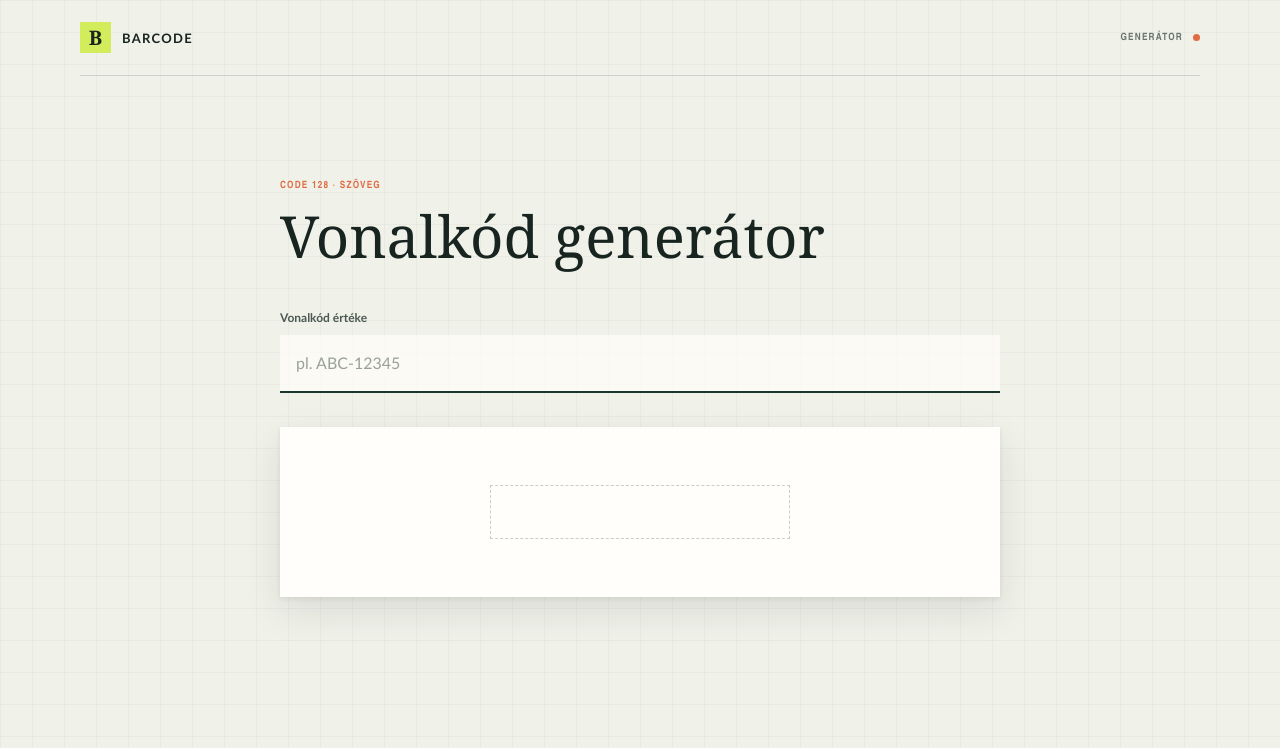
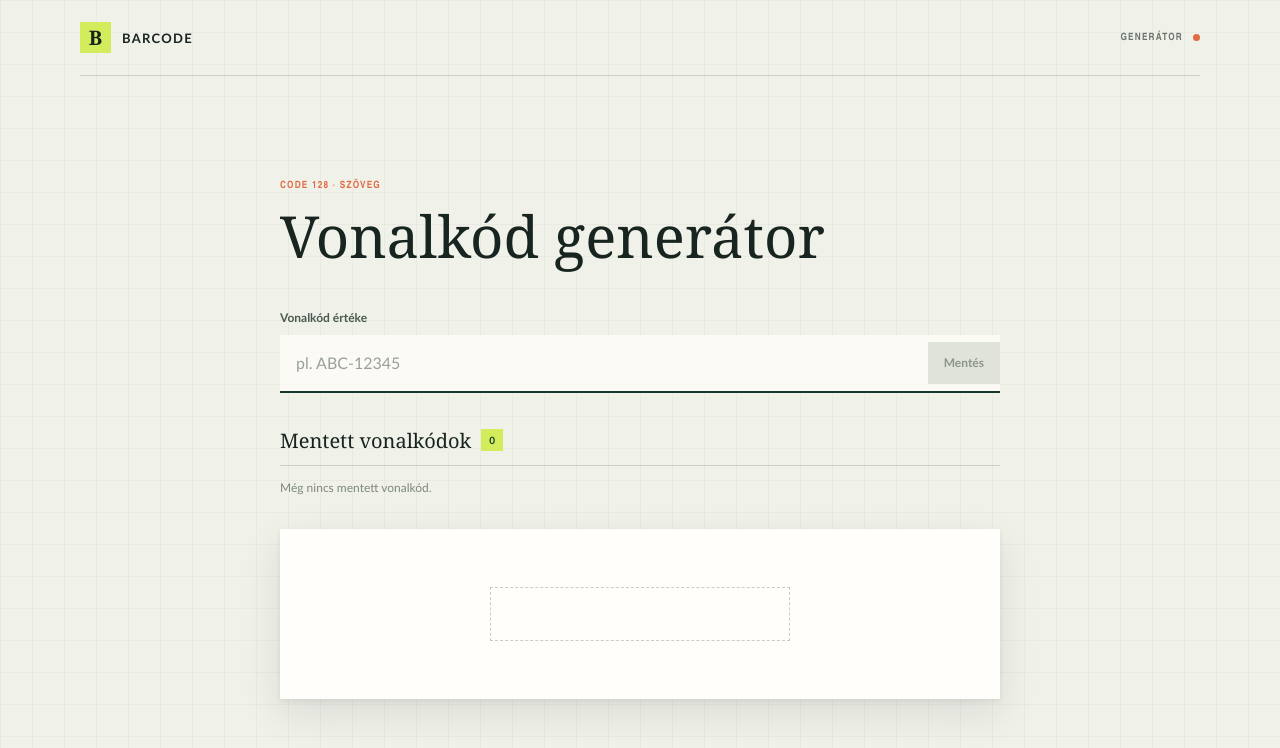
Before and after one commit to kovacsmark0517/vonalkod-generator, a React (Create React App) app: page / in a window 1280 px wide. Shown: the top 748 px of the page. Built offline with nearby package versions, Linux system fonts and the light colour scheme.

Commit message:
Add locally saved barcodes

```diff
--- a/src/App.css
+++ b/src/App.css
@@ -131,10 +131,130 @@
   color: #c9512b;
 }
 
+.save-button {
+  flex: 0 0 auto;
+  margin: 7px 0 7px 7px;
+  padding: 0 16px;
+  border: 0;
+  background: #18382f;
+  color: #f3f2e9;
+  font: inherit;
+  font-size: 12px;
+  font-weight: 700;
+  cursor: pointer;
+}
+
+.save-button:hover:not(:disabled) {
+  background: #285447;
+}
+
+.save-button:disabled {
+  background: #dfe3d9;
+  color: #8c958d;
+  cursor: not-allowed;
+}
+
 .input-row input:focus-visible,
-.clear-button:focus-visible {
+.clear-button:focus-visible,
+.save-button:focus-visible,
+.saved-code:focus-visible,
+.delete-saved-button:focus-visible {
   outline: 2px solid #e16b43;
   outline-offset: -3px;
+}
+
+.saved-section {
+  margin-top: 34px;
+}
+
+.saved-heading {
+  display: flex;
+  align-items: center;
+  gap: 10px;
+  padding-bottom: 11px;
+  border-bottom: 1px solid rgba(23, 36, 31, 0.16);
+}
+
+.saved-heading h2 {
+  margin: 0;
+  font-family: Georgia, "Times New Roman", serif;
+  font-size: 20px;
+  font-weight: 400;
+  letter-spacing: 0;
+}
+
+.saved-count {
+  display: grid;
+  min-width: 22px;
+  height: 22px;
+  place-items: center;
+  padding: 0 5px;
+  background: #d3ec5b;
+  color: #18382f;
+  font-size: 10px;
+  font-weight: 800;
+  font-variant-numeric: tabular-nums;
+}
+
+.saved-list {
+  margin: 0;
+  padding: 0;
+  list-style: none;
+}
+
+.saved-item {
+  display: flex;
+  min-height: 45px;
+  align-items: center;
+  border-bottom: 1px solid rgba(23, 36, 31, 0.1);
+}
+
+.saved-code {
+  flex: 1;
+  min-width: 0;
+  align-self: stretch;
+  padding: 8px 10px 8px 0;
+  border: 0;
+  background: transparent;
+  color: #263a31;
+  text-align: left;
+  font: inherit;
+  font-family: Consolas, "Courier New", monospace;
+  font-size: 13px;
+  overflow-wrap: anywhere;
+  cursor: pointer;
+}
+
+.saved-code[aria-pressed="true"] {
+  color: #b94d31;
+  font-weight: 700;
+}
+
+.delete-saved-button {
+  display: grid;
+  width: 36px;
+  height: 36px;
+  flex: 0 0 auto;
+  place-items: center;
+  border: 0;
+  background: transparent;
+  color: #c34234;
+  font: inherit;
+  font-size: 25px;
+  line-height: 1;
+  cursor: pointer;
+}
+
+.delete-saved-button:hover {
+  background: rgba(195, 66, 52, 0.1);
+  color: #a52e24;
+}
+
+.empty-saved {
+  margin: 0;
+  padding: 14px 0 0;
+  color: #7d887f;
+  font-size: 12px;
 }
 
 .preview {
@@ -184,6 +304,20 @@
     margin-bottom: 34px;
   }
 
+  .input-row input {
+    padding: 0 10px;
+  }
+
+  .save-button {
+    margin-left: 4px;
+    padding: 0 10px;
+  }
+
+  .clear-button {
+    margin: 7px 3px;
+    padding: 0 7px;
+  }
+
   .preview {
     min-height: 140px;
     padding: 20px 14px;
--- a/src/App.js
+++ b/src/App.js
@@ -1,9 +1,38 @@
-import React, { useState } from 'react';
+import React, { useEffect, useState } from 'react';
 import './App.css';
 import BarcodeComponent from './components/barcodeComponent';
 
+const STORAGE_KEY = 'barcode-generator:saved-codes';
+
 function App() {
     const [value, setValue] = useState('');
+    const [savedBarcodes, setSavedBarcodes] = useState(() => {
+        try {
+            const storedBarcodes = JSON.parse(window.localStorage.getItem(STORAGE_KEY) || '[]');
+            return Array.isArray(storedBarcodes)
+                ? Array.from(new Set(storedBarcodes.filter((barcode) => typeof barcode === 'string')))
+                : [];
+        } catch {
+            return [];
+        }
+    });
+
+    useEffect(() => {
+        try {
+            window.localStorage.setItem(STORAGE_KEY, JSON.stringify(savedBarcodes));
+        } catch {
+            return;
+        }
+    }, [savedBarcodes]);
+
+    const saveBarcode = () => {
+        if (!value.trim()) return;
+        setSavedBarcodes((current) => current.includes(value) ? current : [value, ...current]);
+    };
+
+    const deleteBarcode = (barcodeToDelete) => {
+        setSavedBarcodes((current) => current.filter((barcode) => barcode !== barcodeToDelete));
+    };
 
     return (
         <main className="app-shell">
@@ -26,12 +55,54 @@ function App() {
                         placeholder="pl. ABC-12345"
                         autoComplete="off"
                     />
+                    <button
+                        className="save-button"
+                        type="button"
+                        onClick={saveBarcode}
+                        disabled={!value.trim() || savedBarcodes.includes(value)}
+                    >
+                        Mentés
+                    </button>
                     {value && (
                         <button className="clear-button" type="button" onClick={() => setValue('')}>
                             Törlés
                         </button>
                     )}
                 </div>
+
+                <section className="saved-section" aria-labelledby="saved-title">
+                    <div className="saved-heading">
+                        <h2 id="saved-title">Mentett vonalkódok</h2>
+                        <span className="saved-count">{savedBarcodes.length}</span>
+                    </div>
+                    {savedBarcodes.length > 0 ? (
+                        <ul className="saved-list">
+                            {savedBarcodes.map((barcode) => (
+                                <li className="saved-item" key={barcode}>
+                                    <button
+                                        className="saved-code"
+                                        type="button"
+                                        onClick={() => setValue(barcode)}
+                                        aria-pressed={value === barcode}
+                                    >
+                                        {barcode}
+                                    </button>
+                                    <button
+                                        className="delete-saved-button"
+                                        type="button"
+                                        onClick={() => deleteBarcode(barcode)}
+                                        aria-label={`${barcode} törlése`}
+                                        title="Vonalkód törlése"
+                                    >
+                                        <span aria-hidden="true">×</span>
+                                    </button>
+                                </li>
+                            ))}
+                        </ul>
+                    ) : (
+                        <p className="empty-saved">Még nincs mentett vonalkód.</p>
+                    )}
+                </section>
 
                 <section className="preview" aria-label="Vonalkód előnézete" aria-live="polite">
                     {value ? <BarcodeComponent value={value} /> : <div className="empty-preview" aria-hidden="true" />}
```
Also changed, not shown: 1 other file (tests, documents, lock files or other folders).
